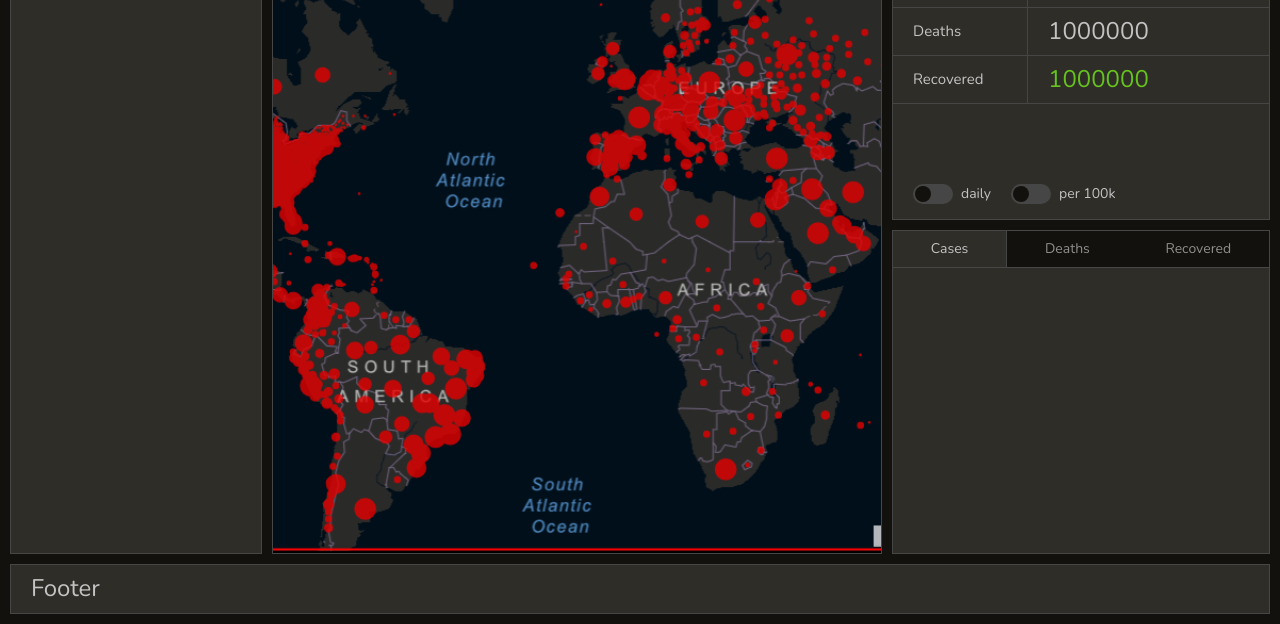
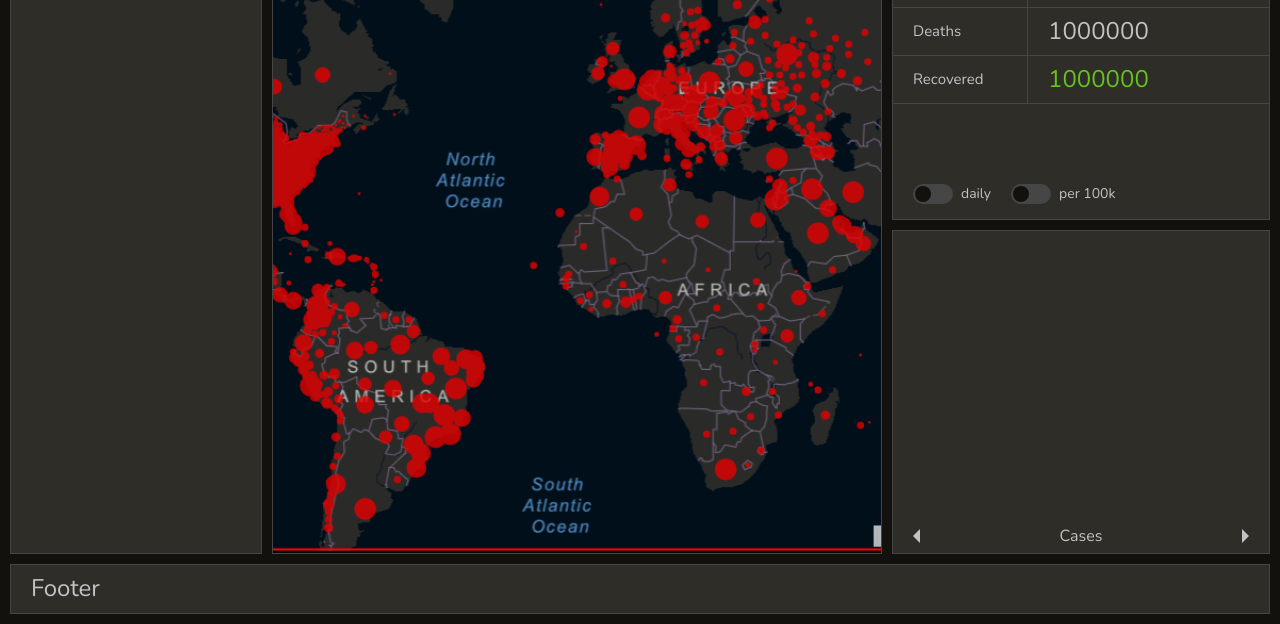
Before and after one commit to Liza-Veis/covid-dashboard, a website built with webpack: page src/index.html in a window 1280 px wide. Shown: the part 176-800 px from the top of the page. Built offline with nearby package versions, Linux system fonts and the light colour scheme.

Commit message:
feat: add graph list and canvas

```diff
--- a/src/scripts/markup.js
+++ b/src/scripts/markup.js
@@ -122,13 +122,86 @@ function CountriesList() {
 
 function Graph() {
   this.elem = create('div', 'graph');
-  this.cases = create('div');
-  this.deaths = create('div');
-  this.recovered = create('div');
+  this.select = create('div', 'graph__select', null, ['data-value', 'cases']);
+  this.currentOption = create('div', 'graph__option');
+  this.canvas = create('canvas', null, 'chart');
 
-  const tabs = createTabs(this.cases, this.deaths, this.recovered);
-  tabs.classList.add('graph__tabs');
-  this.elem.append(tabs);
+  this.onOptionChange = (func) => {
+    if (func) {
+      this.onOptionChange = () => func(this.select.dataset.value);
+    }
+  };
+
+  const graphFooter = create('div', 'graph__footer');
+  const btnLeft = create('button', 'graph__btn');
+  const btnRight = create('button', 'graph__btn');
+  const list = create('ul', 'graph__list');
+
+  const cases = create('li', 'graph__option', null, ['data-value', 'cases']);
+  const deaths = create('li', 'graph__option', null, ['data-value', 'deaths']);
+  const recovered = create('li', 'graph__option', null, ['data-value', 'recovered']);
+
+  this.currentOption.classList.add('graph__option--current');
+  btnLeft.classList.add('graph__btn--left');
+  btnRight.classList.add('graph__btn--right');
+
+  const options = [cases, deaths, recovered];
+
+  const capitalize = (str) => `${str.slice(0, 1).toUpperCase()}${str.slice(1)}`;
+
+  options.forEach((elem) => {
+    const option = elem;
+    option.textContent = capitalize(elem.dataset.value);
+  });
+  this.currentOption.textContent = capitalize(this.select.dataset.value);
+
+  const changeOption = (option) => {
+    const value = option.dataset.value;
+    if (this.select.dataset.value === value) return;
+    this.currentOption.textContent = capitalize(value);
+    this.select.dataset.value = value;
+    this.onOptionChange();
+  };
+
+  const getNextOption = (next) => {
+    const curIdx = options.findIndex((elem) => elem.dataset.value === this.select.dataset.value);
+    let idx = next ? (curIdx + 1) % options.length : curIdx - 1;
+    if (idx < 0) idx = options.length + idx;
+    return options[idx];
+  };
+
+  btnLeft.addEventListener('click', () => {
+    const option = getNextOption(false);
+    changeOption(option);
+  });
+
+  btnRight.addEventListener('click', () => {
+    const option = getNextOption(true);
+    changeOption(option);
+  });
+
+  list.addEventListener('click', (e) => {
+    if (!e.target.classList.contains('graph__option')) return;
+    changeOption(e.target);
+  });
+
+  function toggleList() {
+    list.classList.toggle('active');
+  }
+
+  this.currentOption.addEventListener('click', () => toggleList());
+
+  document.addEventListener('click', (e) => {
+    if (e.target !== this.currentOption && list.classList.contains('active')) {
+      toggleList();
+      document.onclick = false;
+    }
+  });
+
+  list.append(cases, deaths, recovered);
+  this.select.append(list, this.currentOption);
+  graphFooter.append(btnLeft, this.select, btnRight);
+  this.elem.append(this.canvas, graphFooter);
 }
 
 const header = create('header', 'header');
@@ -139,6 +212,8 @@ const map = create('div', 'map');
 const statistics = new Statistics();
 const countriesList = new CountriesList();
 const graph = new Graph();
+
+graph.onOptionChange((value) => console.log(value));
 
 const search = create('input', null, 'search', ['type', 'text']);
 
--- a/src/styles/main.scss
+++ b/src/styles/main.scss
@@ -198,9 +198,6 @@ body {
       border-bottom: none;
     }
   }
-  &__country-name {
-    //  margin-left: 8px;
-  }
   &__flag {
     background-image: url('https://upload.wikimedia.org/wikipedia/commons/0/05/Flag_of_Brazil.svg');
     width: 29px;
@@ -289,6 +286,66 @@ body {
   border: $border;
 
   overflow: hidden;
+  display: flex;
+  flex-direction: column;
+  justify-content: space-between;
+  &__footer {
+    display: flex;
+    justify-content: space-between;
+    text-align: center;
+    align-items: center;
+  }
+  &__btn {
+    margin: 0 20px;
+    cursor: pointer;
+    border: 0 solid transparent;
+    outline: none;
+    background-color: transparent;
+    border-color: transparent;
+    border-radius: 0;
+    border-top-width: 7px;
+    border-bottom-width: 7px;
+    &--left {
+      border-right: 7px solid $font-color;
+    }
+    &--right {
+      border-left: 7px solid $font-color;
+    }
+  }
+  &__select {
+    flex-grow: 1;
+    position: relative;
+    max-width: 200px;
+    width: 100%;
+    text-align: center;
+  }
+  &__list {
+    display: none;
+    position: absolute;
+    width: 100%;
+    bottom: 100%;
+    list-style: none;
+    text-align: left;
+    background: lighten($body-bg-color, 5%);
+    border: $border;
+    &.active {
+      display: block;
+    }
+  }
+  &__option {
+    padding: 8px 15px;
+    border-bottom: $border;
+    cursor: pointer;
+    &:last-child {
+      border: none;
+    }
+    &:hover {
+      background-color: rgba(255, 255, 255, 0.1);
+    }
+    &--current:hover {
+      background-color: transparent;
+    }
+  }
 }
 
 .map {
```
